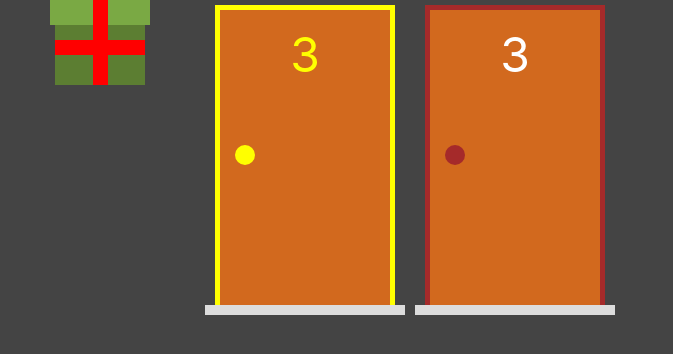
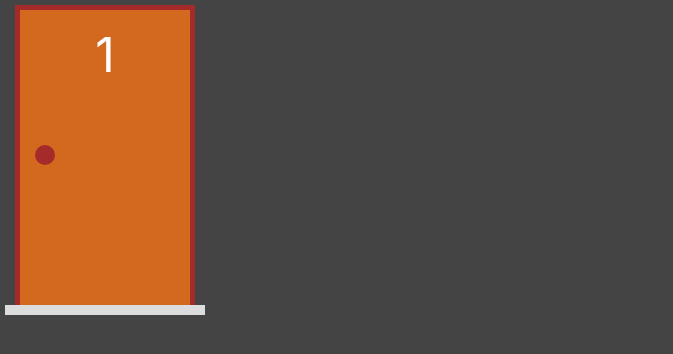
Before and after one commit to naiaragabriela/porta-premiada, a Next.js app: page / in a window 1280 px wide. Shown: the top 354 px of the page, without its empty margins (0-673 px from the left). Built offline with nearby package versions, Linux system fonts and the light colour scheme.

Commit message:
Feat: Add TypeScript

```diff
--- a/components/Porta.jsx
+++ b/components/Porta.tsx
@@ -1,13 +1,19 @@
 import styles from '../styles/Porta.module.css';
+import PortaModel from '../model/porta'
 
-export default function Porta(props) {
-    const selecionada = props.selecionada ? styles.selecionada : ''
+interface PortaProps {
+    porta: PortaModel
+}
+
+export default function Porta(props: PortaProps) {
+    const { porta } = props
+    const selecionada = porta.selecionada ? styles.selecionada : ''
 
     return(
         <div className={styles.area}>
         <div className={`${styles.estrutura} ${selecionada}`}>
                 <div className={styles.porta}>
-                    <div className={styles.numero}>3</div>
+                    <div className={styles.numero}>{porta.numero}</div>
                     <div className={styles.macaneta}></div>
                 </div>
             </div>
--- a/model/porta.js
+++ b/model/porta.ts
@@ -1,10 +1,10 @@
-export default class Porta {
-    #numero
-    #temPresente
-    #selecionada
-    #aberta
+export default class PortaModel {
+    #numero: number
+    #temPresente: boolean
+    #selecionada: boolean
+    #aberta: boolean
 
-    constructor(numero, temPresente = false, selecionada = false, aberta = false) {
+    constructor(numero: number, temPresente = false, selecionada = false, aberta = false) {
         this.#numero = numero
         this.#temPresente = temPresente
         this.#selecionada = selecionada
@@ -30,18 +30,18 @@ export default class Porta {
     desselecionar() {
         const selecionada = false
 
-        return new Porta(this.numero, this.temPresente, selecionada, this.aberta)
+        return new PortaModel(this.numero, this.temPresente, selecionada, this.aberta)
     }
 
     alternarSelecao() {
         const selecionada = !this.selecionada
 
-        return new Porta(this.numero, this.temPresente, selecionada, this.aberta)
+        return new PortaModel(this.numero, this.temPresente, selecionada, this.aberta)
     }
 
     abrir() {
         const aberta = true
 
-        return new Porta(this.numero, this.temPresente, selecionada, aberta)
+        return new PortaModel(this.numero, this.temPresente, this.selecionada, aberta)
     }
 }
--- a/pages/_app.js
+++ b/pages/_app.js
@@ -1,4 +1,4 @@
-import "@/styles/globals.css";
+import "../styles/globals.css";
 
 export default function App({ Component, pageProps }) {
   return <Component {...pageProps} />;
--- a/pages/index.jsx
+++ /dev/null
@@ -1,12 +0,0 @@
-import Presente from "../components/Presente";
-import Porta from "../components/Porta";
-
-export default function Home() {
-  return (
-    <div style={{display: "flex"}}>
-      <Presente />
-      <Porta selecionada />
-      <Porta />
-    </div>
-  );
-}
--- /dev/null
+++ b/pages/index.tsx
@@ -0,0 +1,15 @@
+import { useState } from "react";
+import Porta from "../components/Porta";
+import PortaModel from "../model/porta";
+
+export default function Home() {
+  const [p1, setP1] = useState(new PortaModel(1))
+
+
+  return (
+    <div style={{display: "flex"}}>
+      <Porta porta={p1} />
+
+    </div>
+  );
+}
```
Also changed, not shown: package.json (+7 -2 lines), tsconfig.json (added, +29 -0 lines), 1 other file (tests, documents, lock files or other folders).
